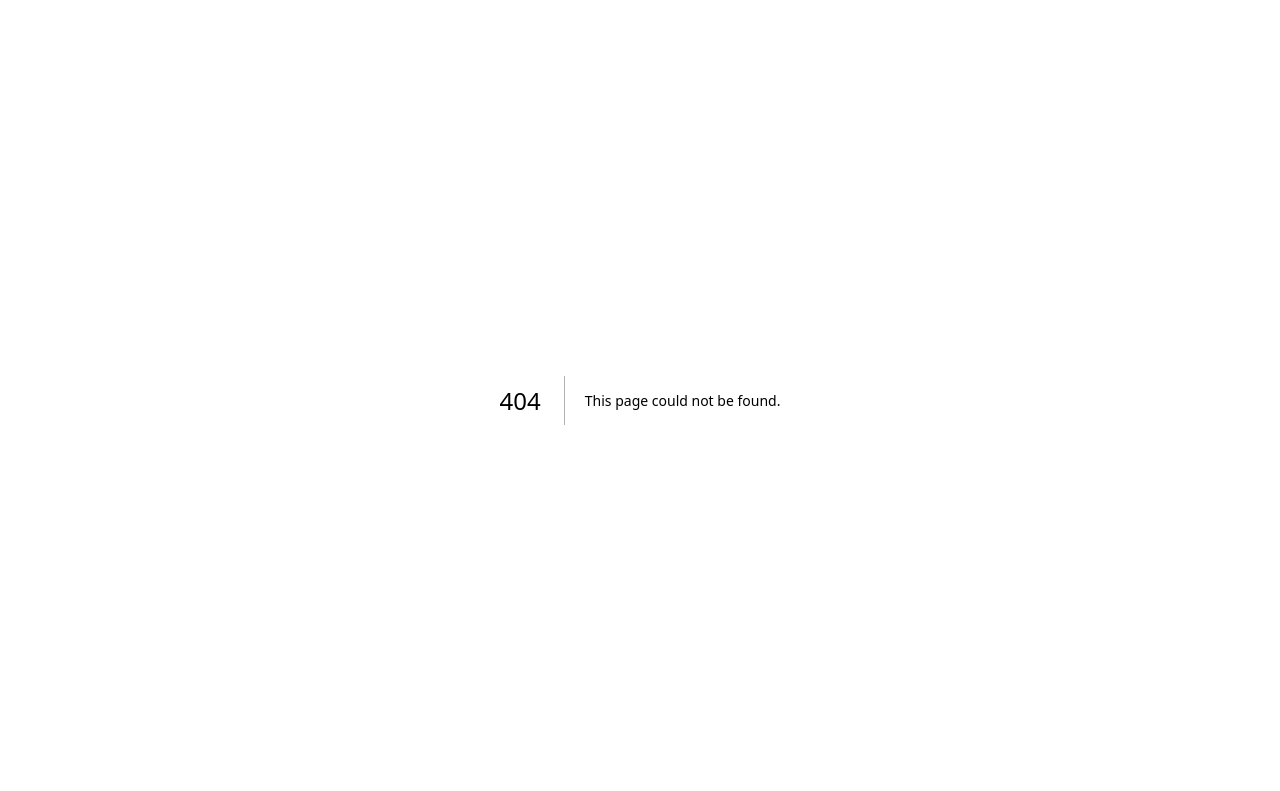
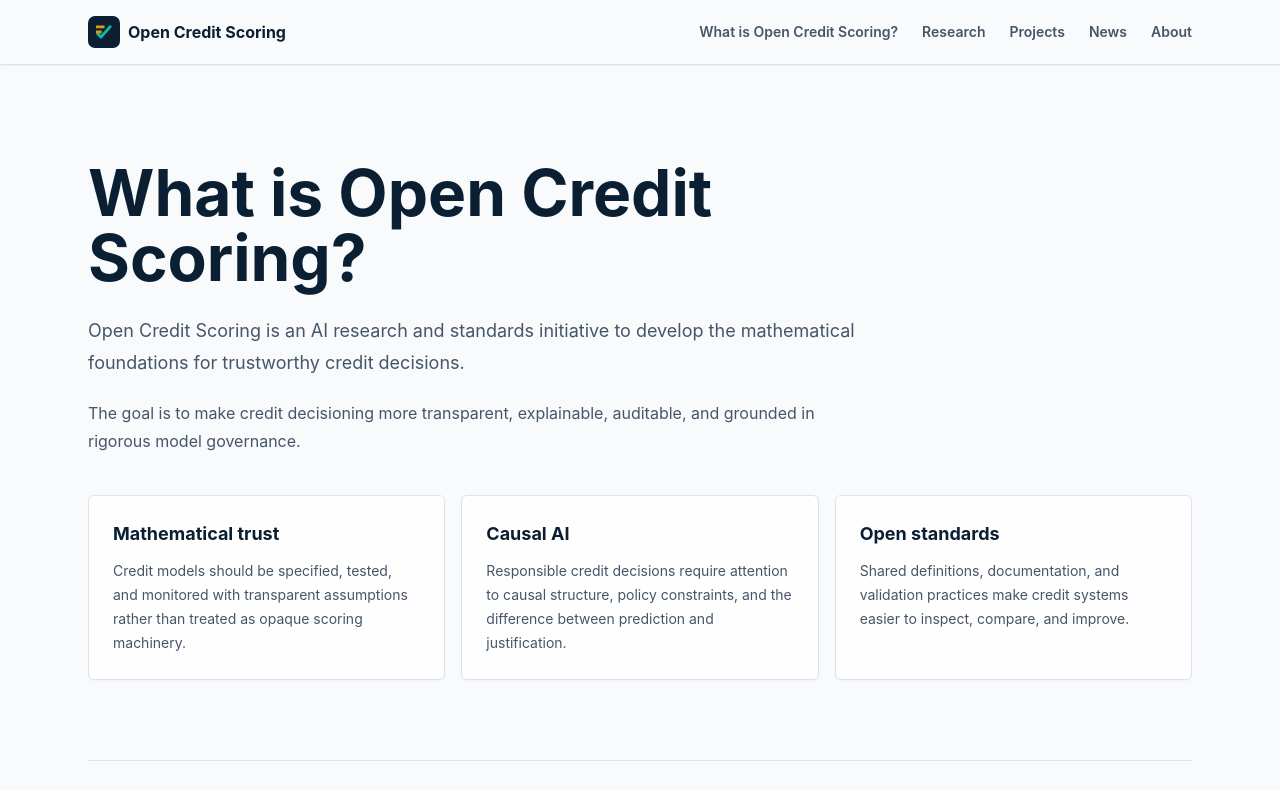
Before and after one commit to lamchr/opencreditscoring.org, a Next.js app: page /what-is-open-credit-scoring in a window 1280 px wide. Before the commit this address had no page. Shown: the top 791 px of the page. Built offline with nearby package versions, Linux system fonts and the light colour scheme.

Commit message:
Add Open Credit Scoring explainer page

```diff
--- /dev/null
+++ b/app/(default)/what-is-open-credit-scoring/page.tsx
@@ -0,0 +1,55 @@
+export const metadata = {
+  title: "What is Open Credit Scoring? - Open Credit Scoring",
+  description:
+    "An overview of Open Credit Scoring as a research and standards initiative for trustworthy credit decisions.",
+};
+
+const foundations = [
+  {
+    title: "Mathematical trust",
+    text: "Credit models should be specified, tested, and monitored with transparent assumptions rather than treated as opaque scoring machinery.",
+  },
+  {
+    title: "Causal AI",
+    text: "Responsible credit decisions require attention to causal structure, policy constraints, and the difference between prediction and justification.",
+  },
+  {
+    title: "Open standards",
+    text: "Shared definitions, documentation, and validation practices make credit systems easier to inspect, compare, and improve.",
+  },
+];
+
+export default function WhatIsOpenCreditScoringPage() {
+  return (
+    <section className="bg-surface pb-16 pt-36 md:pb-20 md:pt-40">
+      <div className="mx-auto max-w-6xl px-4 sm:px-6">
+        <div className="max-w-3xl">
+          <h1 className="text-5xl font-bold leading-[1.02] text-midnight md:text-6xl">
+            What is Open Credit Scoring?
+          </h1>
+          <p className="mt-6 text-lg leading-8 text-body">
+            Open Credit Scoring is an AI research and standards initiative to
+            develop the mathematical foundations for trustworthy credit
+            decisions.
+          </p>
+          <p className="mt-5 leading-7 text-body">
+            The goal is to make credit decisioning more transparent,
+            explainable, auditable, and grounded in rigorous model governance.
+          </p>
+        </div>
+
+        <div className="mt-10 grid gap-4 md:grid-cols-3">
+          {foundations.map((item) => (
+            <article
+              className="rounded-md border border-line bg-white/80 p-6 shadow-sm shadow-midnight/[0.03]"
+              key={item.title}
+            >
+              <h2 className="text-lg font-bold text-midnight">{item.title}</h2>
+              <p className="mt-3 text-sm leading-6 text-body">{item.text}</p>
+            </article>
+          ))}
+        </div>
+      </div>
+    </section>
+  );
+}
--- a/components/ui/footer.tsx
+++ b/components/ui/footer.tsx
@@ -2,6 +2,7 @@ import Link from "next/link";
 import Logo from "./logo";
 
 const links = [
+  ["What is Open Credit Scoring?", "/what-is-open-credit-scoring"],
   ["Research", "/research"],
   ["Projects", "/projects"],
   ["News", "/news"],
--- a/components/ui/header.tsx
+++ b/components/ui/header.tsx
@@ -2,6 +2,7 @@ import Link from "next/link";
 import Logo from "./logo";
 
 const navItems = [
+  ["What is Open Credit Scoring?", "/what-is-open-credit-scoring"],
   ["Research", "/research"],
   ["Projects", "/projects"],
   ["News", "/news"],
@@ -11,10 +12,10 @@ const navItems = [
 export default function Header() {
   return (
     <header className="fixed top-0 z-30 w-full border-b border-line bg-surface/95 shadow-sm shadow-midnight/[0.04] backdrop-blur">
-      <div className="mx-auto flex h-16 max-w-6xl items-center justify-between gap-3 px-4 sm:px-6">
+      <div className="mx-auto flex min-h-16 max-w-6xl flex-col gap-3 px-4 py-3 sm:px-6 md:flex-row md:items-center md:justify-between">
         <Logo />
 
-        <nav className="flex items-center gap-4 text-sm font-semibold sm:gap-6">
+        <nav className="flex flex-wrap items-center gap-x-4 gap-y-2 text-sm font-semibold sm:gap-x-6">
           {navItems.map(([label, href]) => (
             <Link
               className="text-body transition hover:text-teal-accent"
```
